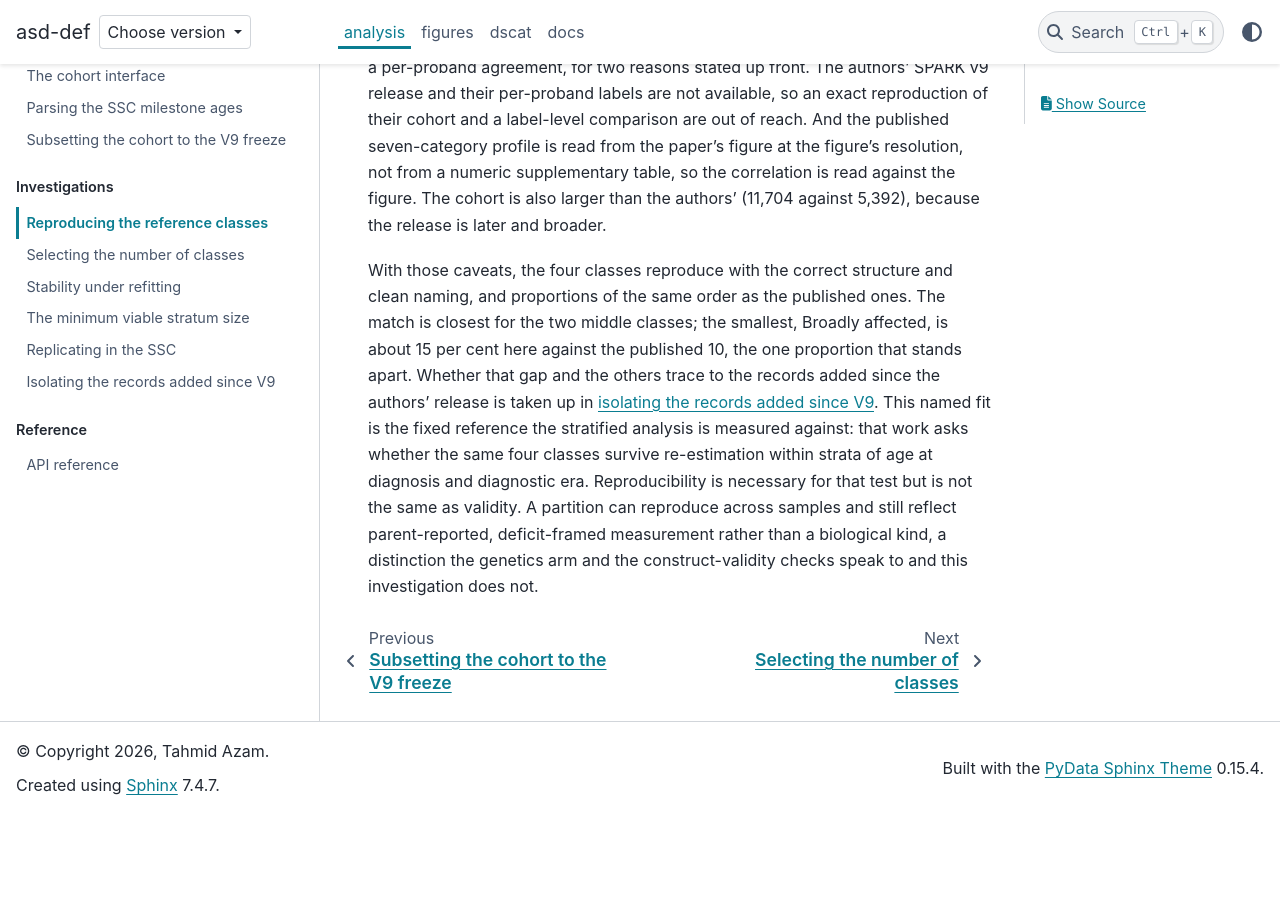
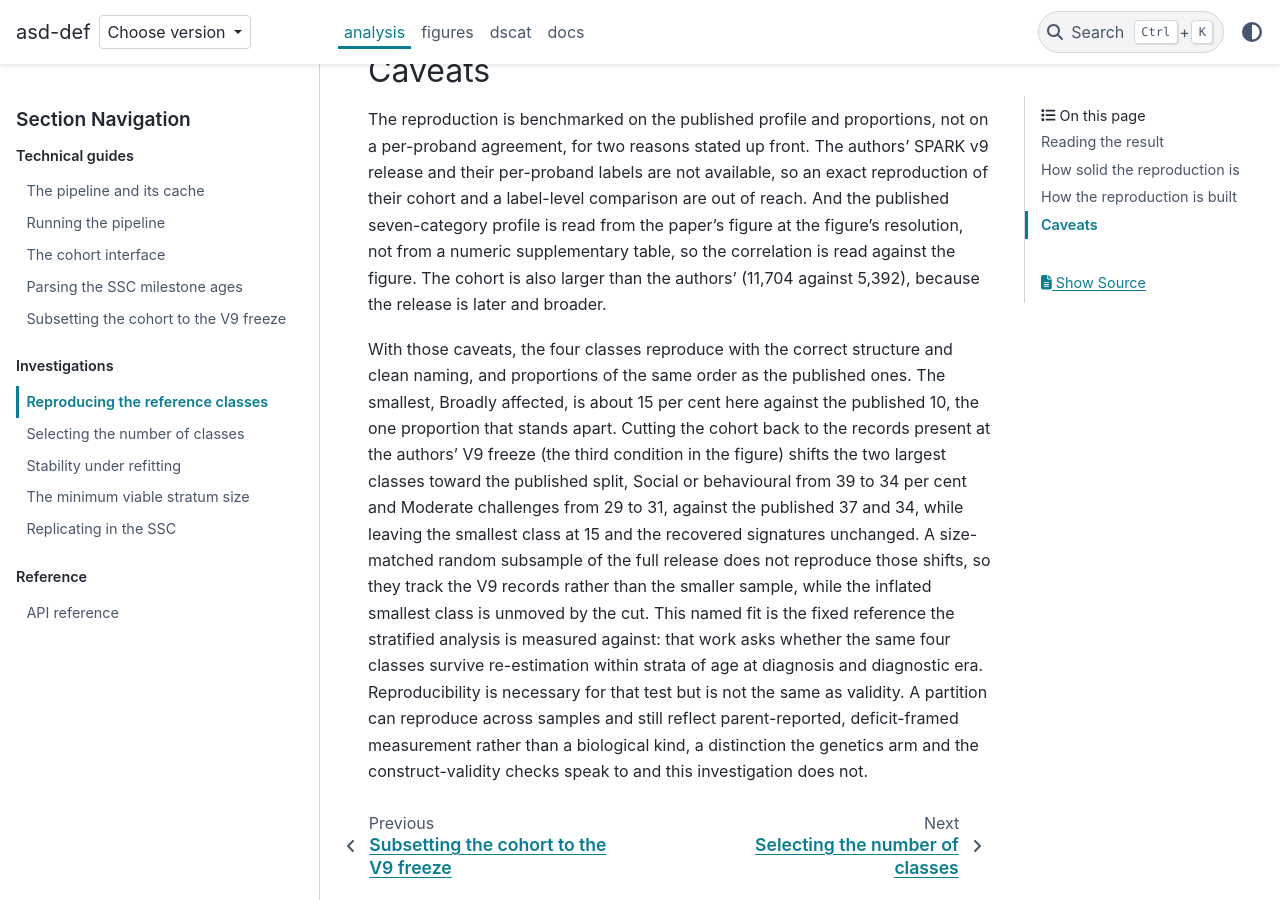
Before and after one commit to tahmidazam/asd-def, a Sphinx documentation site: the page built from docs/source/packages/analysis/investigations/reproducing-the-reference-classes.md, in a window 1280 px wide and 900 px high, scrolled down 2877 px. Built offline with Sphinx 7.4.7 and the PyData theme 0.15.4, drawn with Linux system fonts in a browser that asks for light colours; before the commit the page ends 3691 px from its top, so only the background shows below that; some of the changed text lies outside the part shown.

Commit message:
docs(analysis): fold the V9 condition into the existing investigations
Remove the standalone 'isolating the new records' investigation and instead carry
the V9-subset cut as a third condition within the reproduction, selection, and
replication investigations: updated figure captions and inline findings, with the
records-cutoff guide cross-referenced from each. The V9 cut shifts the two largest
class proportions toward the published split (Social 39->34, Moderate 29->31, a
shift the size-matched control does not reproduce, so compositional) while leaving
the smallest class at 15 per cent, the over-extraction past four classes, and the
SSC developmental gap unchanged. Correct an earlier Social/Moderate proportion
transposition in the reproduction write-up.

```diff
--- a/docs/source/packages/analysis/investigations/reproducing-the-reference-classes.md
+++ b/docs/source/packages/analysis/investigations/reproducing-the-reference-classes.md
@@ -26,14 +26,17 @@
 :width: 100%
 :align: center
 
-The recovered class signatures (solid) against the values read from figure 1b of Litman et al.
-(dashed), one panel per named class, ordered by published class size. Each panel notes the
-recovered and published class proportions and the per-class profile correlation, or that the
-class is anchor-confirmed where its published profile is saturated. Mixed ASD with developmental
-delay tracks the published profile closely ($r = 0.97$); Social or behavioural ($r = 0.85$)
-shows the weaker self-injury, social-communication, and restricted-or-repetitive enrichment
-noted below; the recovered Broadly affected profile dips on the developmental category where the
-published one is saturated.
+The recovered class signatures against the values read from figure 1b of Litman et al. (dashed),
+one panel per named class, ordered by published class size. Each panel draws two recovered
+conditions, the full `2026-03-23` release and the cohort cut back to the records present at the
+authors' V9 freeze (see
+{doc}`subsetting the cohort to the V9 freeze <../guides/subsetting-to-the-v9-freeze>`), and notes
+the two recovered proportions against the published one. The two conditions' signatures sit almost
+on top of each other in every panel, so the V9 cut leaves the class shapes unchanged and moves only
+the proportions. Mixed ASD with developmental delay tracks the published profile closely
+($r = 0.97$); Social or behavioural ($r = 0.85$) shows the weaker self-injury, social-communication,
+and restricted-or-repetitive enrichment noted below; the recovered Broadly affected profile dips on
+the developmental category where the published one is saturated.
 :::
 
 ## Reading the result
@@ -169,12 +172,15 @@
 release is later and broader.
 
 With those caveats, the four classes reproduce with the correct structure and clean naming, and
-proportions of the same order as the published ones. The match is closest for the two middle
-classes; the smallest, Broadly affected, is about 15 per cent here against the published 10, the
-one proportion that stands apart. Whether that gap and the others trace to the records added since
-the authors' release is taken up in
-[isolating the records added since V9](isolating-the-new-records). This named fit is the fixed
-reference the stratified analysis is measured
+proportions of the same order as the published ones. The smallest, Broadly affected, is about 15
+per cent here against the published 10, the one proportion that stands apart. Cutting the cohort
+back to the records present at the authors' V9 freeze (the third condition in the figure) shifts the
+two largest classes toward the published split, Social or behavioural from 39 to 34 per cent and
+Moderate challenges from 29 to 31, against the published 37 and 34, while leaving the smallest class
+at 15 and the recovered signatures unchanged. A size-matched random subsample of the full release
+does not reproduce those shifts, so they track the V9 records rather than the smaller sample, while
+the inflated smallest class is unmoved by the cut. This named fit is the fixed reference the
+stratified analysis is measured
 against: that work asks whether the same four classes survive re-estimation within strata of age
 at diagnosis and diagnostic era. Reproducibility is necessary for that test but is not the same
 as validity. A partition can reproduce across samples and still reflect parent-reported,
```
Also changed, not shown: docs/source/packages/analysis/index.md (+8 -6 lines), docs/source/packages/analysis/investigations/isolating-the-new-records.md (deleted, +0 -113 lines), docs/source/packages/analysis/investigations/replicating-in-the-ssc.md (+14 -4 lines), docs/source/packages/analysis/investigations/selecting-the-number-of-classes.md (+11 -9 lines).
